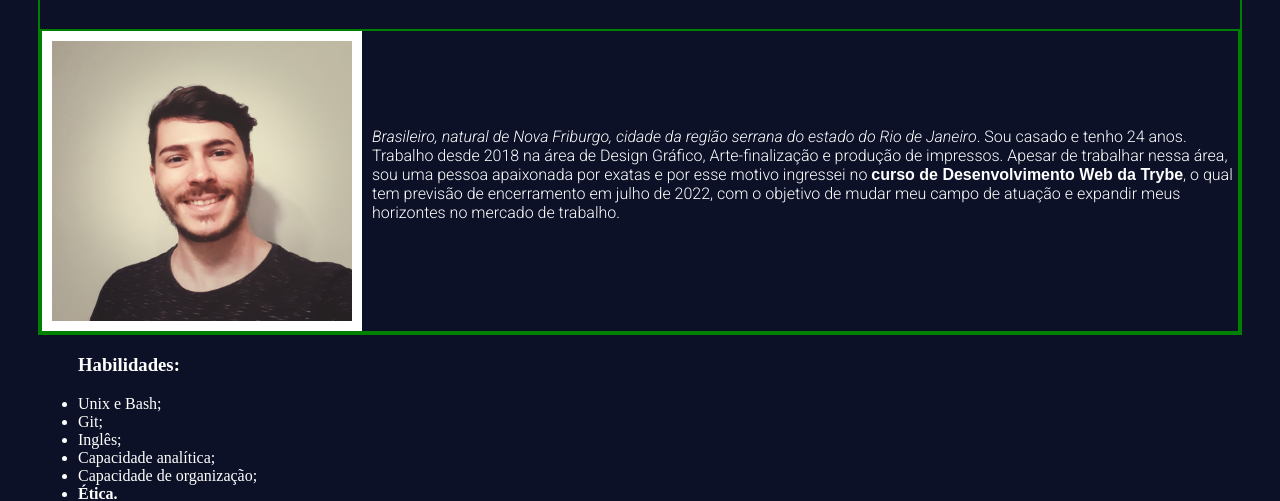
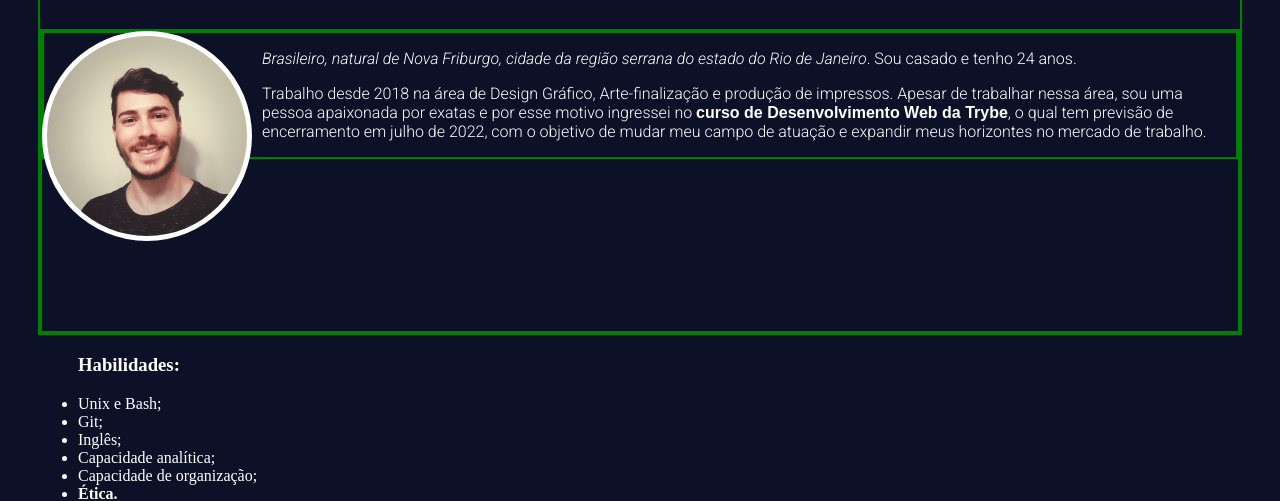
Before and after one commit to braien-machado/braien-machado.github.io, a plain HTML site: page index.html in a window 1280 px wide. Shown: the part 305-806 px from the top of the page. Drawn offline with Linux system fonts and the light colour scheme.

Commit message:
altera foto-perfil e descriçao

```diff
--- a/index.html
+++ b/index.html
@@ -25,14 +25,17 @@
     <div>
       <h1 class="meu_nome">Olá, eu sou o <a href="#foto-perfil">Braien</a>!</h1>
 
-      <div class="image-container">
-        <img id="foto-perfil" src="foto_perfil.jpeg" alt="Foto de Braien Machado de Paula sorrindo" width="300px">
+      <div class="image-description">
+        <img id="foto-perfil" src="foto_perfil.jpeg" alt="Foto de Braien Machado de Paula sorrindo">
 
-        <p id="quem_sou">
-          <em>Brasileiro, natural de Nova Friburgo, cidade da região serrana do estado do Rio de Janeiro</em>. Sou casado e tenho 24 anos.
-          <br>
-          Trabalho desde 2018 na área de Design Gráfico, Arte-finalização e produção de impressos. Apesar de trabalhar nessa área, sou uma pessoa apaixonada por exatas e por esse motivo ingressei no <strong>curso de Desenvolvimento Web da Trybe</strong>, o qual tem previsão de encerramento em julho de 2022, com o objetivo de mudar meu campo de atuação e expandir meus horizontes no mercado de trabalho.
-        </p>
+        <div id="quem_sou">
+          <p >
+            <em>Brasileiro, natural de Nova Friburgo, cidade da região serrana do estado do Rio de Janeiro</em>. Sou casado e tenho 24 anos.
+          </p>
+          <p>
+            Trabalho desde 2018 na área de Design Gráfico, Arte-finalização e produção de impressos. Apesar de trabalhar nessa área, sou uma pessoa apaixonada por exatas e por esse motivo ingressei no <strong>curso de Desenvolvimento Web da Trybe</strong>, o qual tem previsão de encerramento em julho de 2022, com o objetivo de mudar meu campo de atuação e expandir meus horizontes no mercado de trabalho.
+          </p>
+        </div>
 
       </div>
 
--- a/style.css
+++ b/style.css
@@ -65,20 +65,19 @@ a{
 
 #foto-perfil{
   float:left;
-  height: 280px;
-  padding: 10px;
+  height: 200px;
+  margin-right: 10px;
+  padding: 5px;
+  border-radius: 50%;
   background-color: #ffffff;
 }
 
-.image-container{
+.image-description{
   height: 300px;
-  position: relative;
 }
 
 #quem_sou{
-  position: absolute;
-  left: 330px;
-  top: 80px;
+
 }
 
 
```
